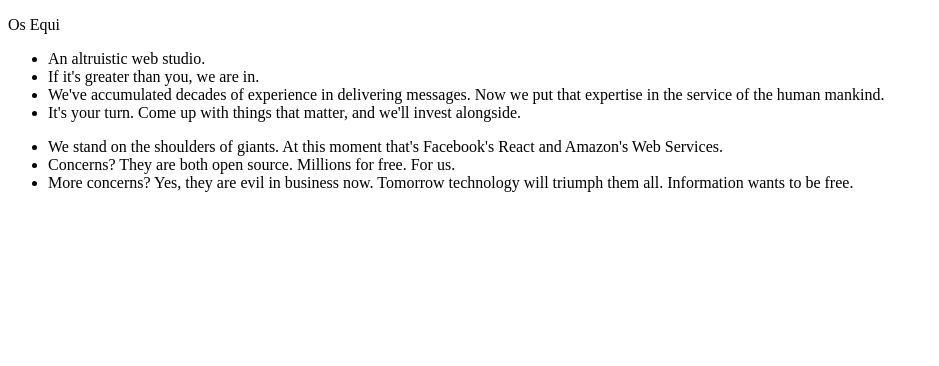
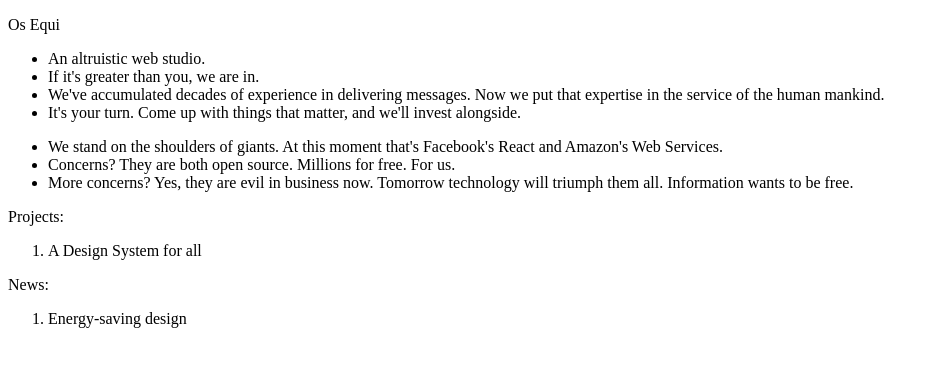
Before and after one commit to metamn/osequi, a Next.js app: page / in a window 1280 px wide. Shown: the top 366 px of the page, without its empty margins (0-939 px from the left). Built offline with nearby package versions, Linux system fonts and the light colour scheme.

Commit message:
Updating copy

```diff
--- a/pages/index.js
+++ b/pages/index.js
@@ -8,6 +8,7 @@
         <link rel="icon" href="/favicon.ico" />
       </Head>
       <p>Os Equi</p>
+
       <ul>
         <li>An altruistic web studio.</li>
         <li>If it's greater than you, we are in.</li>
@@ -32,6 +33,16 @@
           will triumph them all. Information wants to be free.
         </li>
       </ul>
+
+      <p>Projects:</p>
+      <ol>
+        <li>A Design System for all</li>
+      </ol>
+
+      <p>News:</p>
+      <ol>
+        <li>Energy-saving design</li>
+      </ol>
     </>
   );
 };
```
